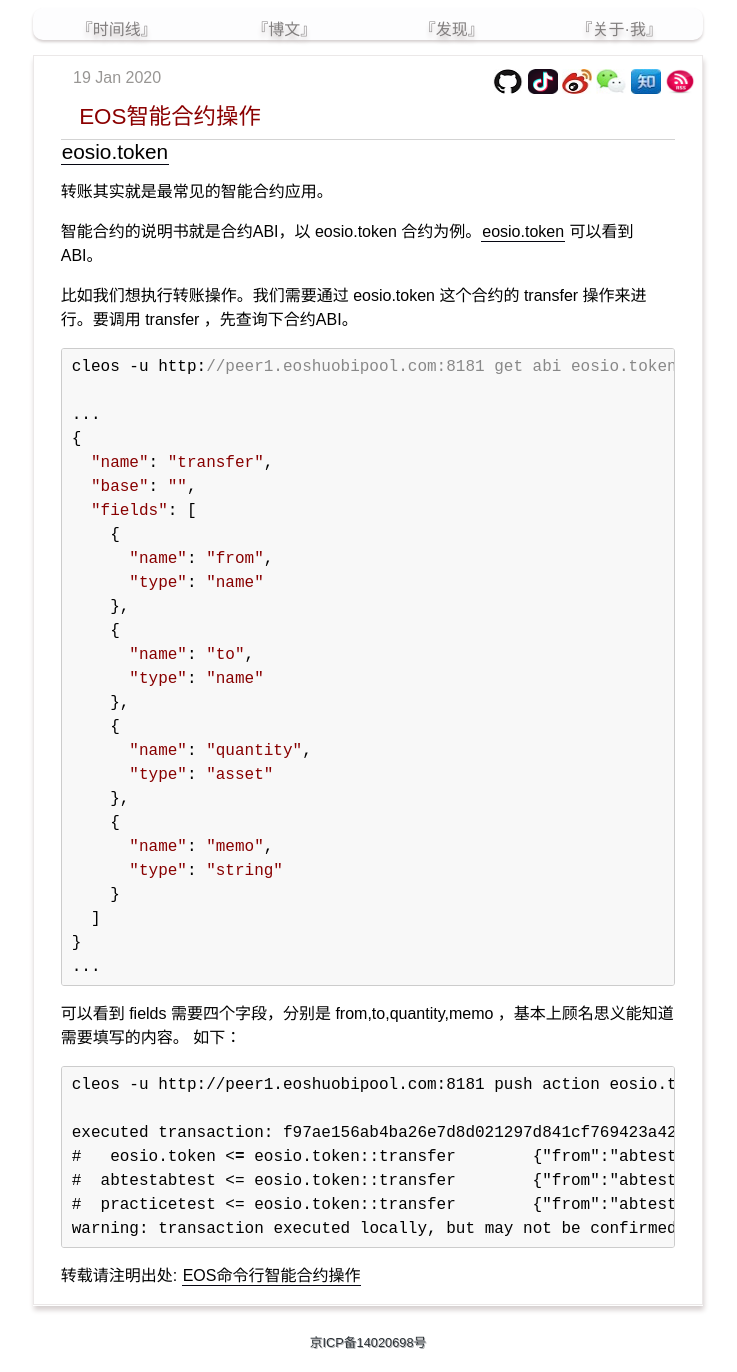
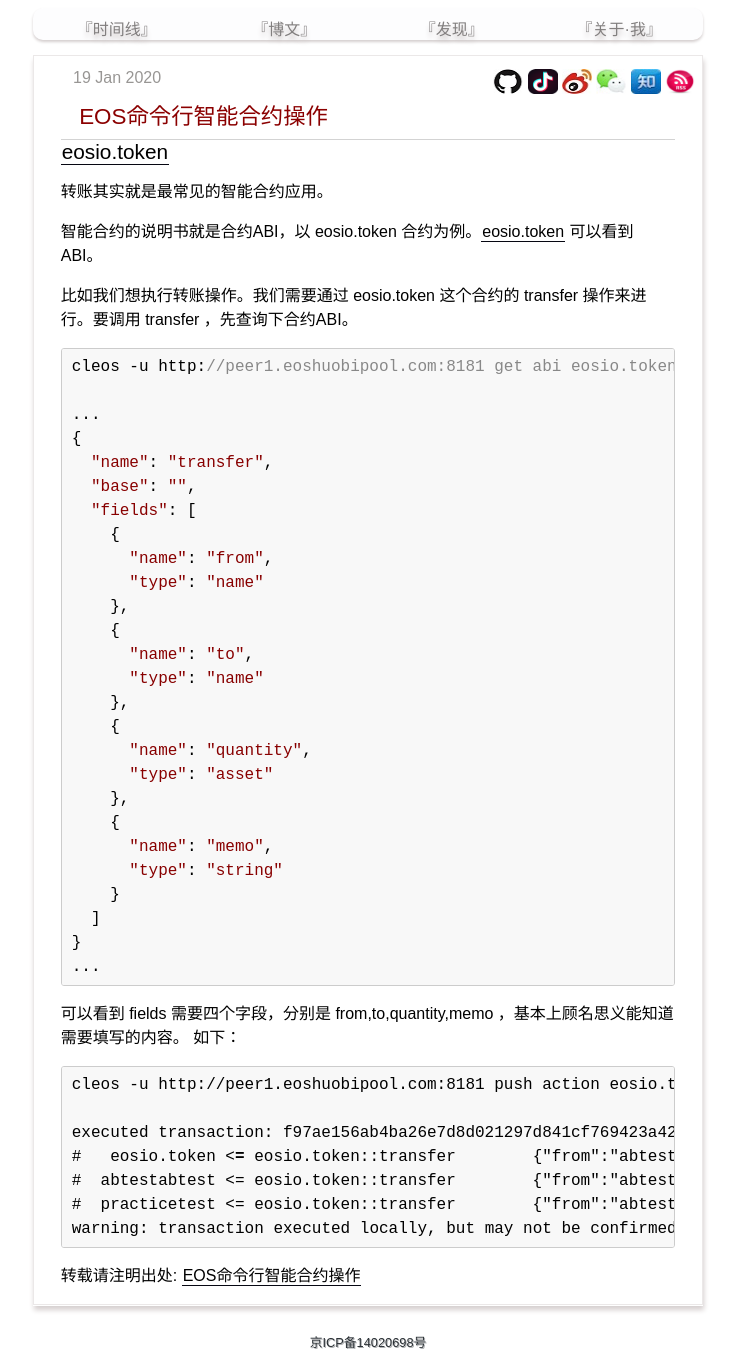
Before and after one commit to yanyiwu/blog, a Jekyll site: the page built from _posts/2020-01-19-eos-cmd-contract.md, in a window 1280 px wide. Shown: the whole page, without its empty margins (272-1009 px from the left). Built offline with Jekyll 4.4.1, drawn with Linux system fonts in a browser that asks for light colours; Markdown is read by kramdown in place of the engine named in the settings; comment, search, counter and statistics services are not loaded.

Commit message:
[blog] update eos-cmd-contract

```diff
--- a/_posts/2020-01-19-eos-cmd-contract.md
+++ b/_posts/2020-01-19-eos-cmd-contract.md
@@ -4,7 +4,7 @@ title: EOS命令行智能合约操作
 date: 2020-01-19
 ---
 
-# EOS智能合约操作
+# EOS命令行智能合约操作
 
 ## [eosio.token](https://eospark.com/contract/eosio.token?tab=abi)
 
```
